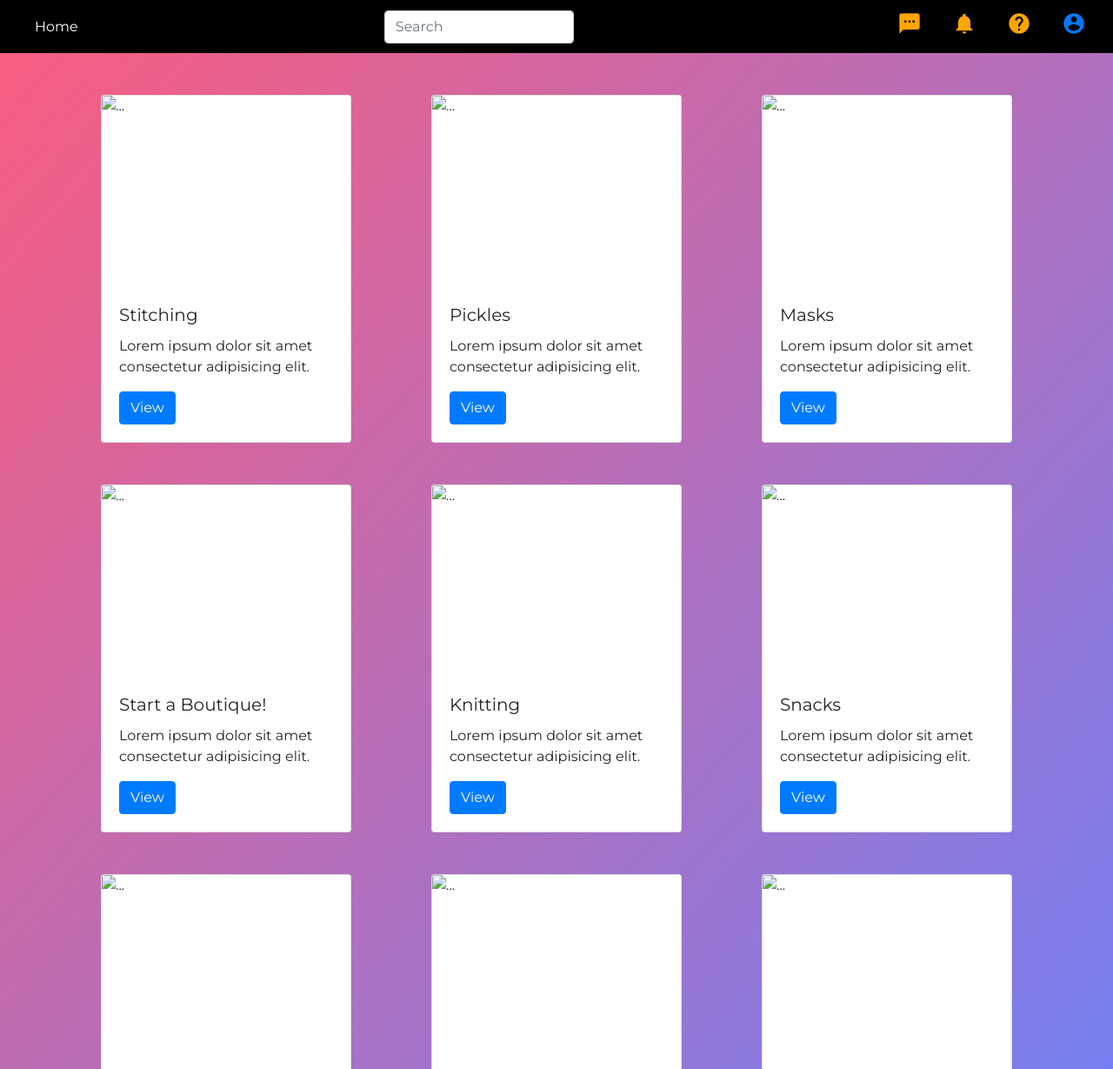
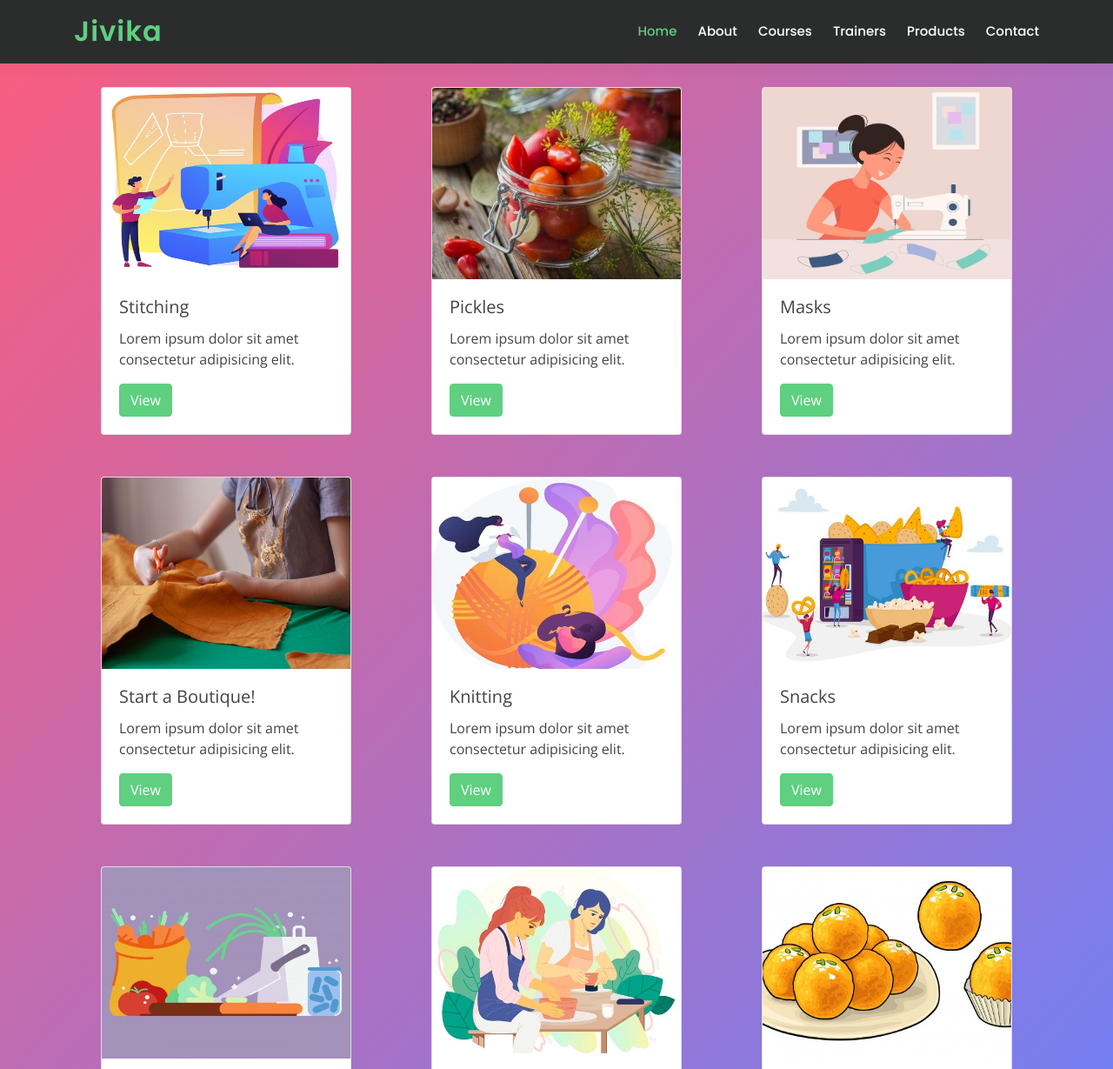
Before and after one commit to Saumya008/SheHacks, a plain HTML site: page home.html in a window 1280 px wide. Shown: the top 1229 px of the page at 87% size. Drawn offline with nearby package versions, Linux system fonts and the light colour scheme.

Commit message:
change colour scheme to uniform scheme

```diff
--- a/assets/css/home.css
+++ b/assets/css/home.css
@@ -1,7 +1,6 @@
-* {
-  font-family: "Montserrat", sans-serif;
-  padding: 0;
-  margin: 0;
+body {
+  font-family: "Open Sans", sans-serif;
+  color: #444444;
 }
 .icons {
   color: orange;
@@ -13,3 +12,81 @@
 .material-icons {
   font-size: 28px !important;
 }
+
+/* navbar */
+
+a {
+  color: #5fcf80;
+}
+
+a:hover {
+  color: #86db9f;
+  text-decoration: none;
+}
+
+#header {
+  background: #2b2d2c;
+  transition: all 0.5s;
+  z-index: 997;
+  padding: 15px 0;
+  box-shadow: 0px 0 18px rgba(55, 66, 59, 0.08);
+}
+
+#header .logo {
+  font-size: 32px;
+  margin: 0;
+  padding: 0;
+  line-height: 1;
+  font-weight: 600;
+  letter-spacing: 1px;
+  text-transform: Topcase;
+  font-family: "Poppins", sans-serif;
+}
+
+#header .logo a {
+  color: #5fcf80;
+}
+
+#header .logo img {
+  max-height: 40px;
+}
+
+@media (max-width: 992px) {
+  #header .logo {
+    font-size: 28px;
+  }
+}
+
+/*--------Navigation Menu----------------*/
+/* DeskTop Navigation */
+.nav-menu ul {
+  margin: 0;
+  padding: 0;
+  list-style: none;
+}
+
+.nav-menu > ul {
+  display: flex;
+}
+
+.nav-menu > ul > li {
+  position: relative;
+  white-space: nowrap;
+  padding: 10px 0 10px 24px;
+}
+
+.nav-menu a {
+  display: block;
+  position: relative;
+  color: #fff;
+  transition: 0.3s;
+  font-size: 15px;
+  font-family: "Poppins", sans-serif;
+  font-weight: 500;
+}
+
+.nav-menu a:hover,
+.nav-menu .active > a,
+.nav-menu li:hover > a {
+  color: #5fcf80;
+}
--- a/home.html
+++ b/home.html
@@ -12,10 +12,14 @@
     <link rel="preconnect" href="https://fonts.gstatic.com">
     <link href="https://fonts.googleapis.com/css2?family=Montserrat&display=swap" rel="stylesheet">
     <link rel="stylesheet" href="https://fonts.googleapis.com/icon?family=Material+Icons" />
+    <link
+        href="https://fonts.googleapis.com/css?family=Open+Sans:300,300i,400,400i,600,600i,700,700i|Raleway:300,300i,400,400i,500,500i,600,600i,700,700i|Poppins:300,300i,400,400i,500,500i,600,600i,700,700i"
+        rel="stylesheet">
     <style>
         body {
 
             background-image: linear-gradient(to bottom right, #fc5c7d, #6a82fb);
+            /* background-image: linear-gradient(to bottom right, #5fcf80, #cf5fae); */
 
 
 
@@ -25,9 +29,9 @@
 
 <body>
 
-    <nav class="navbar navbar-expand-lg navbar-dark" style=" background-color: black;">
+    <!-- <nav class="navbar navbar-expand-lg navbar-dark" style=" background-color: black;">
         <a class="navbar-brand p-0" href="#">
-            <img src="../img/logo.png" height=50px alt="" loading="lazy">
+            <img src="./assets/img/logo.png" height=50px alt="" loading="lazy">
         </a>
         <button class="navbar-toggler" type="button" data-toggle="collapse" data-target="#navbarSupportedContent"
             aria-controls="navbarSupportedContent" aria-expanded="false" aria-label="Toggle navigation">
@@ -66,39 +70,55 @@
                 </li>
             </ul>
         </div>
-    </nav>
+    </nav> -->
+    <header id="header" class="fixed-top">
+        <div class="container d-flex align-items-center">
+            <h1 class="logo mr-auto"><a href="index.html">Jivika</a></h1>
+            <nav class="nav-menu d-none d-lg-block">
+                <ul>
+                    <li class="active"><a href="index.html">Home</a></li>
+                    <li><a href="#">About</a></li>
+                    <li><a href="#">Courses</a></li>
+                    <li><a href="#">Trainers</a></li>
+                    <li><a href="#">Products</a></li>
+                    <li><a href="#">Contact</a></li>
 
-    <div class="container ">
+                </ul>
+    </header>
+    <div class="container " style="margin-top: 100px;">
         <div class="row mt-5">
             <div class="col-md-4 mx-auto ">
                 <div class="card mx-auto" style="width: 18rem;">
 
 
-                    <img src="../img/a.jpg" height=220px class="card-img-top" alt="...">
+                    <img src="./assets/img/a.jpg" height=220px class="card-img-top" alt="...">
                     <div class="card-body">
                         <h5 class="card-title">Stitching</h5>
                         <p class="card-text">Lorem ipsum dolor sit amet consectetur adipisicing elit. </p>
-                        <a href="./sample.html" class="btn btn-primary">View</a>
+                        <a href="./sample.html" class="btn btn-primary"
+                            style="background-color: #5fcf80; border-color: #5fcf80;">View</a>
                     </div>
                 </div>
             </div>
             <div class="col-md-4 mx-auto ">
                 <div class="card mx-auto" style="width: 18rem;">
-                    <img src="../img/b.jpg" height=220px class="card-img-top" alt="...">
+                    <img src="./assets/img/b.jpg" height=220px class="card-img-top" alt="...">
                     <div class="card-body">
                         <h5 class="card-title">Pickles</h5>
                         <p class="card-text">Lorem ipsum dolor sit amet consectetur adipisicing elit. </p>
-                        <a href="#" class="btn btn-primary">View</a>
+                        <a href="#" class="btn btn-primary"
+                            style="background-color: #5fcf80; border-color: #5fcf80;">View</a>
                     </div>
                 </div>
             </div>
             <div class="col-md-4 mx-auto ">
                 <div class="card mx-auto" style="width: 18rem;">
-                    <img src="../img/c.jpg" height=220px class="card-img-top" alt="...">
+                    <img src="./assets/img/c.jpg" height=220px class="card-img-top" alt="...">
                     <div class="card-body">
                         <h5 class="card-title">Masks</h5>
                         <p class="card-text">Lorem ipsum dolor sit amet consectetur adipisicing elit. </p>
-                        <a href="#" class="btn btn-primary">View</a>
+                        <a href="#" class="btn btn-primary" style="background-color: #5fcf80; border-color: #5fcf80;"
+                            style="background-color: #5fcf80; border-color: #5fcf80;">View</a>
                     </div>
                 </div>
             </div>
@@ -108,31 +128,34 @@
 
             <div class="col-md-4 mx-auto ">
                 <div class="card mx-auto" style="width: 18rem;">
-                    <img src="../img/d.jpg" height=220px class="card-img-top" alt="...">
+                    <img src="./assets/img/d.jpg" height=220px class="card-img-top" alt="...">
                     <div class="card-body">
                         <h5 class="card-title">Start a Boutique!</h5>
                         <p class="card-text">Lorem ipsum dolor sit amet consectetur adipisicing elit. </p>
-                        <a href="#" class="btn btn-primary">View</a>
+                        <a href="#" class="btn btn-primary"
+                            style="background-color: #5fcf80; border-color: #5fcf80;">View</a>
                     </div>
                 </div>
             </div>
             <div class="col-md-4 mx-auto ">
                 <div class="card mx-auto" style="width: 18rem;">
-                    <img src="../img/e.jpg" height=220px class="card-img-top" alt="...">
+                    <img src="./assets/img/e.jpg" height=220px class="card-img-top" alt="...">
                     <div class="card-body">
                         <h5 class="card-title">Knitting</h5>
                         <p class="card-text">Lorem ipsum dolor sit amet consectetur adipisicing elit.</p>
-                        <a href="#" class="btn btn-primary">View</a>
+                        <a href="#" class="btn btn-primary"
+                            style="background-color: #5fcf80; border-color: #5fcf80;">View</a>
                     </div>
                 </div>
             </div>
             <div class="col-md-4 mx-auto ">
                 <div class="card mx-auto" style="width: 18rem;">
-                    <img src="../img/j.jpg" height=220px class="card-img-top" alt="...">
+                    <img src="./assets/img/j.jpg" height=220px class="card-img-top" alt="...">
                     <div class="card-body">
                         <h5 class="card-title">Snacks</h5>
                         <p class="card-text">Lorem ipsum dolor sit amet consectetur adipisicing elit.</p>
-                        <a href="#" class="btn btn-primary">View</a>
+                        <a href="#" class="btn btn-primary"
+                            style="background-color: #5fcf80; border-color: #5fcf80;">View</a>
                     </div>
                 </div>
             </div>
@@ -141,31 +164,34 @@
         <div class="row my-5">
             <div class="col-md-4 mx-auto ">
                 <div class="card mx-auto" style="width: 18rem;">
-                    <img src="../img/f.jpg" height=220px class="card-img-top" alt="...">
+                    <img src="./assets/img/f.jpg" height=220px class="card-img-top" alt="...">
                     <div class="card-body">
                         <h5 class="card-title">Restaurant</h5>
                         <p class="card-text">Lorem ipsum dolor sit amet consectetur adipisicing elit. </p>
-                        <a href="#" class="btn btn-primary">View</a>
+                        <a href="#" class="btn btn-primary"
+                            style="background-color: #5fcf80; border-color: #5fcf80;">View</a>
                     </div>
                 </div>
             </div>
             <div class="col-md-4 mx-auto ">
                 <div class="card mx-auto" style="width: 18rem;">
-                    <img src="../img/g.jpg" height=220px class="card-img-top" alt="...">
+                    <img src="./assets/img/g.jpg" height=220px class="card-img-top" alt="...">
                     <div class="card-body">
                         <h5 class="card-title">Pottery</h5>
                         <p class="card-text">Lorem ipsum dolor sit amet consectetur adipisicing elit.</p>
-                        <a href="#" class="btn btn-primary">View</a>
+                        <a href="#" class="btn btn-primary"
+                            style="background-color: #5fcf80; border-color: #5fcf80;">View</a>
                     </div>
                 </div>
             </div>
             <div class="col-md-4 mx-auto ">
                 <div class="card mx-auto" style="width: 18rem;">
-                    <img src="../img/h.jpg" height=220px class="card-img-top" alt="...">
+                    <img src="./assets/img/h.jpg" height=220px class="card-img-top" alt="...">
                     <div class="card-body">
                         <h5 class="card-title">The Sweet Laddoo</h5>
                         <p class="card-text">Lorem ipsum dolor sit amet consectetur adipisicing elit. </p>
-                        <a href="#" class="btn btn-primary">View</a>
+                        <a href="#" class="btn btn-primary"
+                            style="background-color: #5fcf80; border-color: #5fcf80;">View</a>
                     </div>
                 </div>
             </div>
```
Also changed, not shown: assets/css/style.css (+22 -20 lines).
